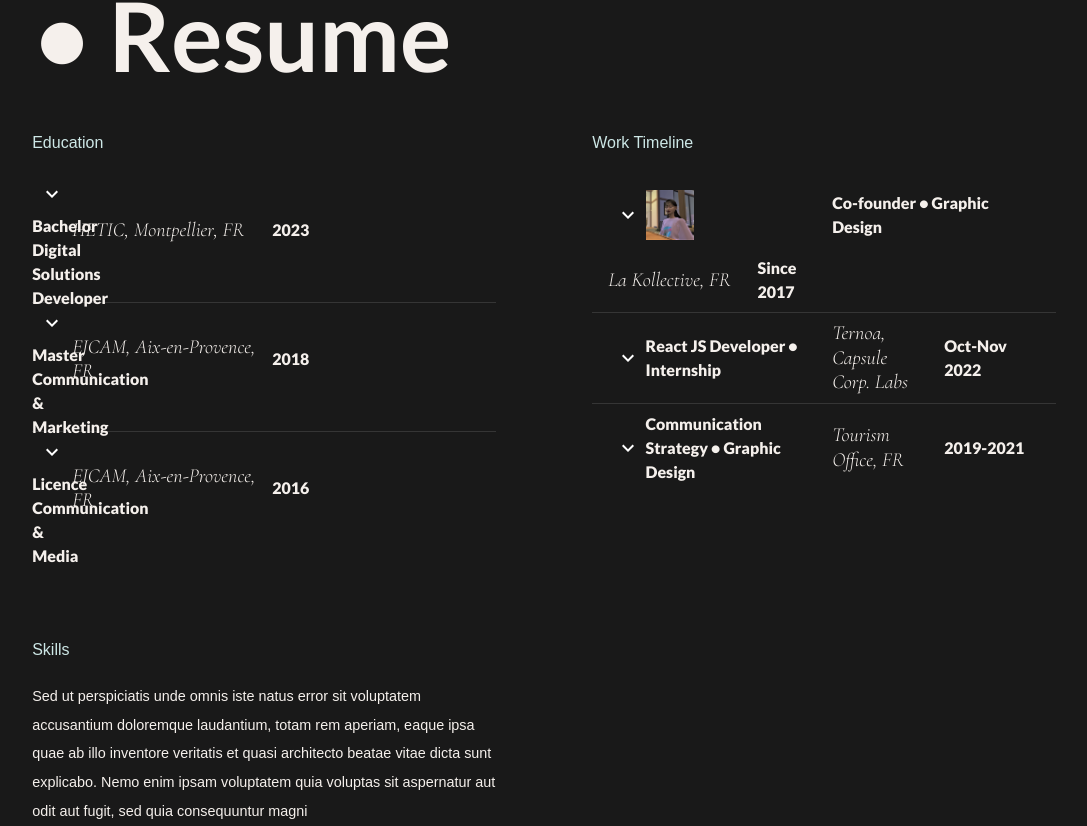
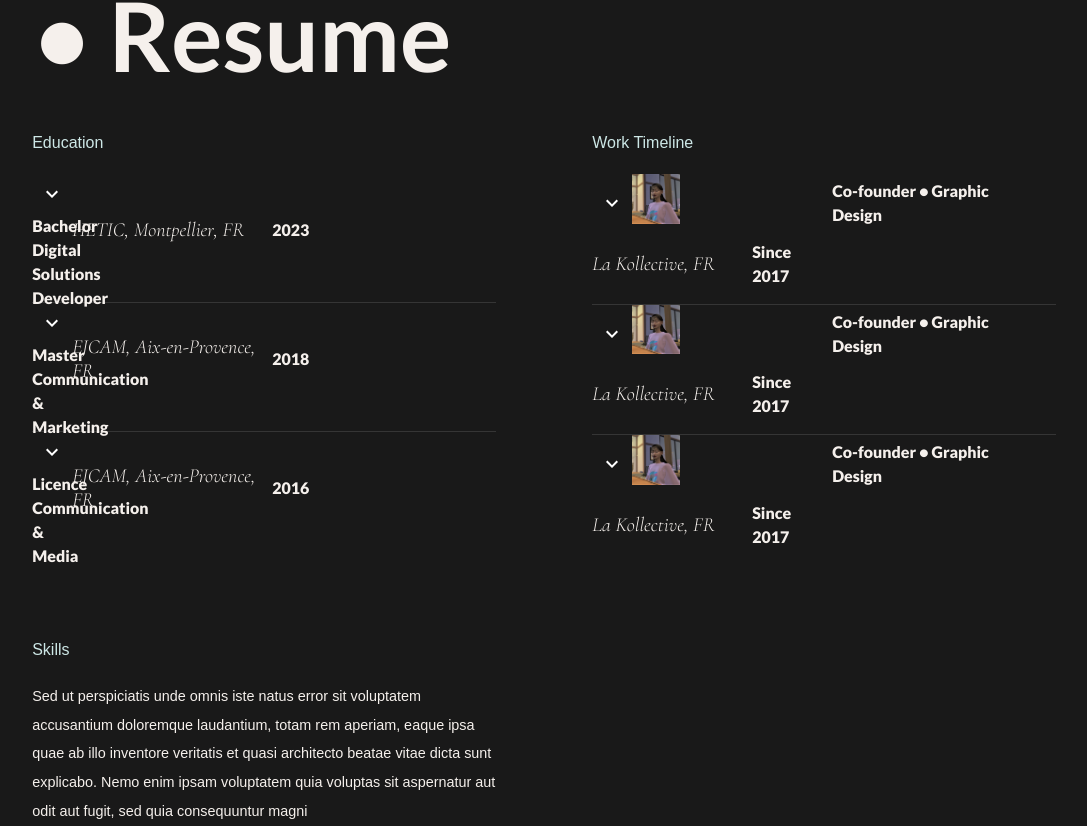
Before and after one commit to JulieChabanis/MinimalPortfolio, a React (Create React App) app: page / in a window 1280 px wide. Shown: the part 1880-2706 px from the top of the page, without its empty margins (147-1234 px from the left). Built offline with nearby package versions, Linux system fonts and the light colour scheme; a web font is replaced by a local one.

Commit message:
work Timeline rework XS ok

```diff
--- a/src/components/Home/Resume/WorkTimelineSection/WorkTimelineSection.jsx
+++ b/src/components/Home/Resume/WorkTimelineSection/WorkTimelineSection.jsx
@@ -17,39 +17,58 @@ const WorkTimelineSection = () => {
 
   return (
     <Box>
-      <List>
 
         {/* WorkTimeline 0 */}
-        <ListItem>
           <Grid
             container
             spacing={{ xs: 0, sm: 2, md: 2, lg: 2 }}
             alignItems="center"
 
           >
-            <Grid item xs={1.4} sm={1} md={1} lg={1}>
+            <Grid
+              item xs={1.6} sm={1} md={1} lg={1}
+              marginLeft={{ xs: -1.5, sm: 0, md: 0, lg: 0}}
+              marginBottom={{ xs: -1 }}
+            >
               <IconButton onClick={() => handleToggle(0)}>
                 {expanded === 0 ? <ExpandLess /> : <ExpandMore />}
               </IconButton>
             </Grid>
-           <Grid item xs={1.6} sm={5} md={5} lg={5}>
+           <Grid item xs={2.4} sm={5} md={5} lg={5}>
             <Box className={styles.logoWorkExperience}>
               <img src={ProfilUser} alt="Julie Chabanis" />
             </Box>
             </Grid>
-            <Grid item xs={9} sm={5} md={5} lg={5}>
+            <Grid
+              item xs={8} sm={5} md={5} lg={5}
+              marginLeft={{ xs: -1.5, sm: 0, md: 0, lg: 0}}
+              marginBottom={{ xs: -1 }}
+            >
               <Typography variant="h10"> Co-founder • Graphic Design </Typography>
             </Grid>
-            <Grid item xs={8} sm={5} md={4} lg={4}>
-              <Typography marginLeft={{ xs: 14, sm: 0, md: 0, lg: 0}} variant="h4">La Kollective, FR</Typography>
+            <Grid
+              item xs={8} sm={5} md={4} lg={4}
+              paddingBottom={2}
+            >
+              <Typography
+                marginLeft={{ xs: 10, sm: 0, md: 0, lg: 0}}
+                variant="h4"
+              >
+                  La Kollective, FR
+              </Typography>
             </Grid>
-            <Grid item xs={4} sm={1} md={1} lg={2}>
-              <Typography marginLeft={{ xs: 8, sm: 0, md: 0, lg: 0}}  variant="h10">
+            <Grid
+              item xs={4} sm={1} md={1} lg={2}
+              paddingBottom={2}
+            >
+              <Typography
+                marginLeft={{ xs: 3.4, sm: 0, md: 0, lg: 0}}
+                variant="h10"
+              >
                 {"Since 2017"}
               </Typography>
             </Grid>
           </Grid>
-        </ListItem>
 
         <Collapse in={expanded === 0} timeout="auto" unmountOnExit>
              <Box className={styles.collapsedText} marginTop={2}>
@@ -72,64 +91,145 @@ const WorkTimelineSection = () => {
         <Divider />
 
         {/* WorkTimeline 1 */}
-        <ListItem>
-          <Grid
+        <Grid
             container
             spacing={{ xs: 0, sm: 2, md: 2, lg: 2 }}
             alignItems="center"
+
           >
-            <Grid item xs={1} sm={1} md={1} lg={1}>
+            <Grid
+              item xs={1.6} sm={1} md={1} lg={1}
+              marginLeft={{ xs: -1.5, sm: 0, md: 0, lg: 0}}
+              marginBottom={{ xs: -1 }}
+            >
               <IconButton onClick={() => handleToggle(1)}>
                 {expanded === 1 ? <ExpandLess /> : <ExpandMore />}
               </IconButton>
             </Grid>
-            <Grid item xs={11} sm={5} md={5} lg={5}>
-              <Typography variant="h10">React JS Developer •  Internship </Typography>
+           <Grid item xs={2.4} sm={5} md={5} lg={5}>
+            <Box className={styles.logoWorkExperience}>
+              <img src={ProfilUser} alt="Julie Chabanis" />
+            </Box>
             </Grid>
-            <Grid item xs={7} sm={5} md={4} lg={3}>
-              <Typography  marginLeft={{ xs: 4, sm: 0, md: 0, lg: 0}} variant="h4">Ternoa, Capsule Corp. Labs</Typography>
+            <Grid
+              item xs={8} sm={5} md={5} lg={5}
+              marginLeft={{ xs: -1.5, sm: 0, md: 0, lg: 0}}
+              marginBottom={{ xs: -1 }}
+            >
+              <Typography variant="h10"> Co-founder • Graphic Design </Typography>
             </Grid>
-            <Grid item xs={5} sm={1} md={1} lg={3}>
-              <Typography variant="h10" marginLeft={{ xs: 9, sm: 0, md: 0, lg: 0}}>Oct-Nov 2022</Typography>
+            <Grid
+              item xs={8} sm={5} md={4} lg={4}
+              paddingBottom={2}
+            >
+              <Typography
+                marginLeft={{ xs: 10, sm: 0, md: 0, lg: 0}}
+                variant="h4"
+              >
+                  La Kollective, FR
+              </Typography>
+            </Grid>
+            <Grid
+              item xs={4} sm={1} md={1} lg={2}
+              paddingBottom={2}
+            >
+              <Typography
+                marginLeft={{ xs: 3.4, sm: 0, md: 0, lg: 0}}
+                variant="h10"
+              >
+                {"Since 2017"}
+              </Typography>
             </Grid>
           </Grid>
-        </ListItem>
 
         <Collapse in={expanded === 1} timeout="auto" unmountOnExit>
-          <Typography variant="h6" className={styles.collapsedText}>
-          {"Electronic Music Collective / Events • Development Strategy"}
-          </Typography>
+             <Box className={styles.collapsedText} marginTop={2}>
+                <Typography variant="h6">
+                  {"Electronic Music Collective / Events since 2017"}
+                </Typography>
+                <Typography variant="h6">
+                  {"Electronic Music Collective / Events • Development Strategy"}
+                </Typography>
+                <Typography variant="h6">
+                  {"Electronic Music Collective / Events • Development Strategy"}
+                </Typography>
+                <Box marginTop={2}>
+                <InstagramIcon />
+                <FacebookIcon className={styles.icones} />
+                </Box>
+              </Box>
         </Collapse>
-
         <Divider />
 
         {/* WorkTimeline 2 */}
-        <ListItem>
-          <Grid container spacing={{ xs: 0, sm: 2, md: 1, lg: 2 }} alignItems="center">
-            <Grid item xs={1} sm={1} md={1} lg={1}>
+        <Grid
+            container
+            spacing={{ xs: 0, sm: 2, md: 2, lg: 2 }}
+            alignItems="center"
+
+          >
+            <Grid
+              item xs={1.6} sm={1} md={1} lg={1}
+              marginLeft={{ xs: -1.5, sm: 0, md: 0, lg: 0}}
+              marginBottom={{ xs: -1 }}
+            >
               <IconButton onClick={() => handleToggle(2)}>
                 {expanded === 2 ? <ExpandLess /> : <ExpandMore />}
               </IconButton>
             </Grid>
-            <Grid item xs={11} sm={5} md={5} lg={5}>
-              <Typography variant="h10">Communication Strategy • Graphic Design </Typography>
+           <Grid item xs={2.4} sm={5} md={5} lg={5}>
+            <Box className={styles.logoWorkExperience}>
+              <img src={ProfilUser} alt="Julie Chabanis" />
+            </Box>
             </Grid>
-            <Grid item xs={6} sm={5} md={4} lg={3}>
-              <Typography  marginLeft={{ xs: 4, sm: 0, md: 0, lg: 0}} variant="h4">Tourism Office, FR</Typography>
+            <Grid
+              item xs={8} sm={5} md={5} lg={5}
+              marginLeft={{ xs: -1.5, sm: 0, md: 0, lg: 0}}
+              marginBottom={{ xs: -1 }}
+            >
+              <Typography variant="h10"> Co-founder • Graphic Design </Typography>
             </Grid>
-            <Grid item xs={6} sm={1} md={1} lg={3}>
-              <Typography marginLeft={{ xs: 17, sm: 0, md: 0, lg: 0}} variant="h10">2019-2021</Typography>
+            <Grid
+              item xs={8} sm={5} md={4} lg={4}
+              paddingBottom={2}
+            >
+              <Typography
+                marginLeft={{ xs: 10, sm: 0, md: 0, lg: 0}}
+                variant="h4"
+              >
+                  La Kollective, FR
+              </Typography>
+            </Grid>
+            <Grid
+              item xs={4} sm={1} md={1} lg={2}
+              paddingBottom={2}
+            >
+              <Typography
+                marginLeft={{ xs: 3.4, sm: 0, md: 0, lg: 0}}
+                variant="h10"
+              >
+                {"Since 2017"}
+              </Typography>
             </Grid>
           </Grid>
-        </ListItem>
 
         <Collapse in={expanded === 2} timeout="auto" unmountOnExit>
-          <Typography variant="h6" className={styles.collapsedText}>
-            {"Media studies • Influence strategy • New Media"}
-          </Typography>
+             <Box className={styles.collapsedText} marginTop={2}>
+                <Typography variant="h6">
+                  {"Electronic Music Collective / Events since 2017"}
+                </Typography>
+                <Typography variant="h6">
+                  {"Electronic Music Collective / Events • Development Strategy"}
+                </Typography>
+                <Typography variant="h6">
+                  {"Electronic Music Collective / Events • Development Strategy"}
+                </Typography>
+                <Box marginTop={2}>
+                <InstagramIcon />
+                <FacebookIcon className={styles.icones} />
+                </Box>
+              </Box>
         </Collapse>
-
-      </List>
     </Box>
   );
 }
```
Also changed, not shown: src/components/Home/Resume/EducationSection/EducationSection.jsx (+14 -3 lines).
